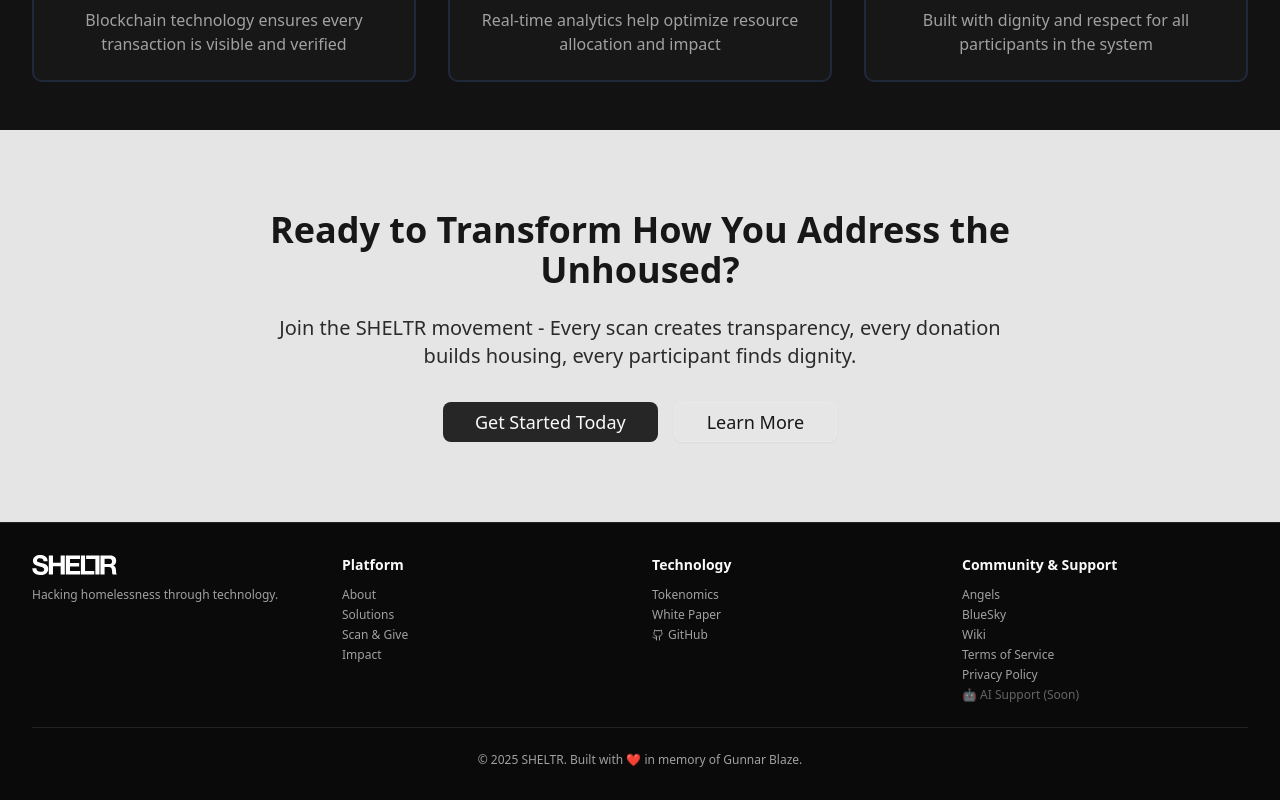
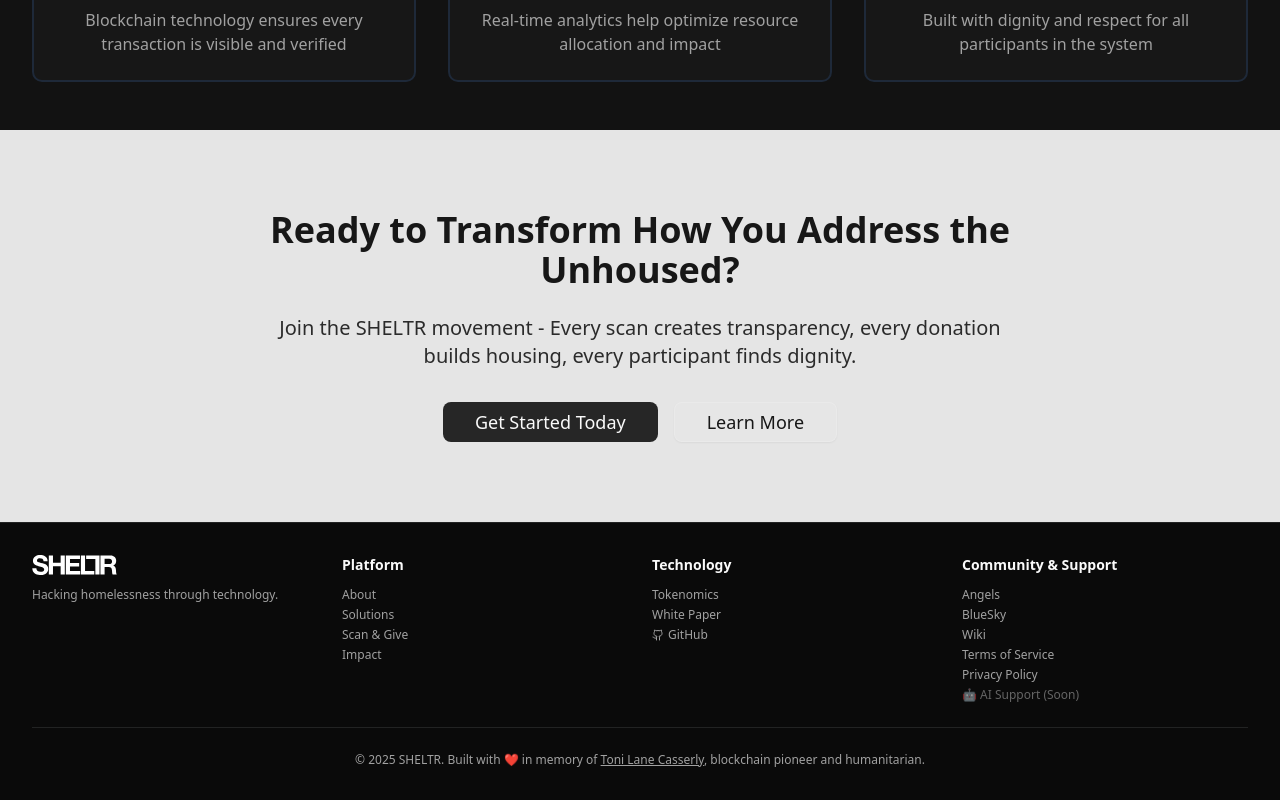
Before and after one commit to mrj0nesmtl/sheltr-ai, a Next.js app in the folder apps/web/: page / in a window 1280 px wide. Shown: the part 1523-2323 px from the top of the page. Built offline with nearby package versions, Linux system fonts and the light colour scheme; no server answers.

Commit message:
feat: update footer dedication to honor Toni Lane Casserly, blockchain pioneer

```diff
--- a/apps/web/src/components/Footer.tsx
+++ b/apps/web/src/components/Footer.tsx
@@ -60,7 +60,16 @@
 
         {/* Copyright */}
         <div className="border-t pt-6 mt-6 text-center text-xs text-muted-foreground">
-          <p>&copy; 2025 SHELTR. Built with ❤️ in memory of Gunnar Blaze.</p>
+          <p>&copy; 2025 SHELTR. Built with ❤️ in memory of{' '}
+            <a
+              href="https://www.perplexity.ai/search/toni-lane-cassery-StepkPjMTcObKp0iQ1nd1g#0"
+              target="_blank"
+              rel="noopener noreferrer"
+              className="hover:text-foreground underline"
+            >
+              Toni Lane Casserly
+            </a>, blockchain pioneer and humanitarian.
+          </p>
         </div>
       </div>
     </footer>
```
